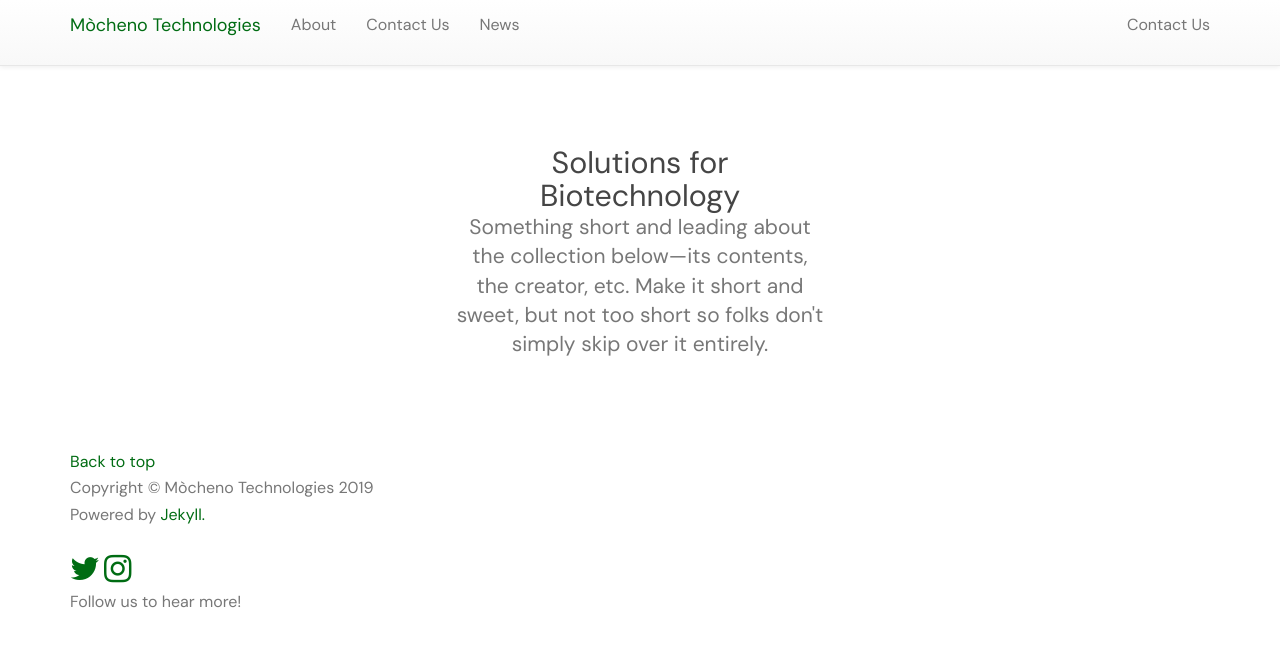
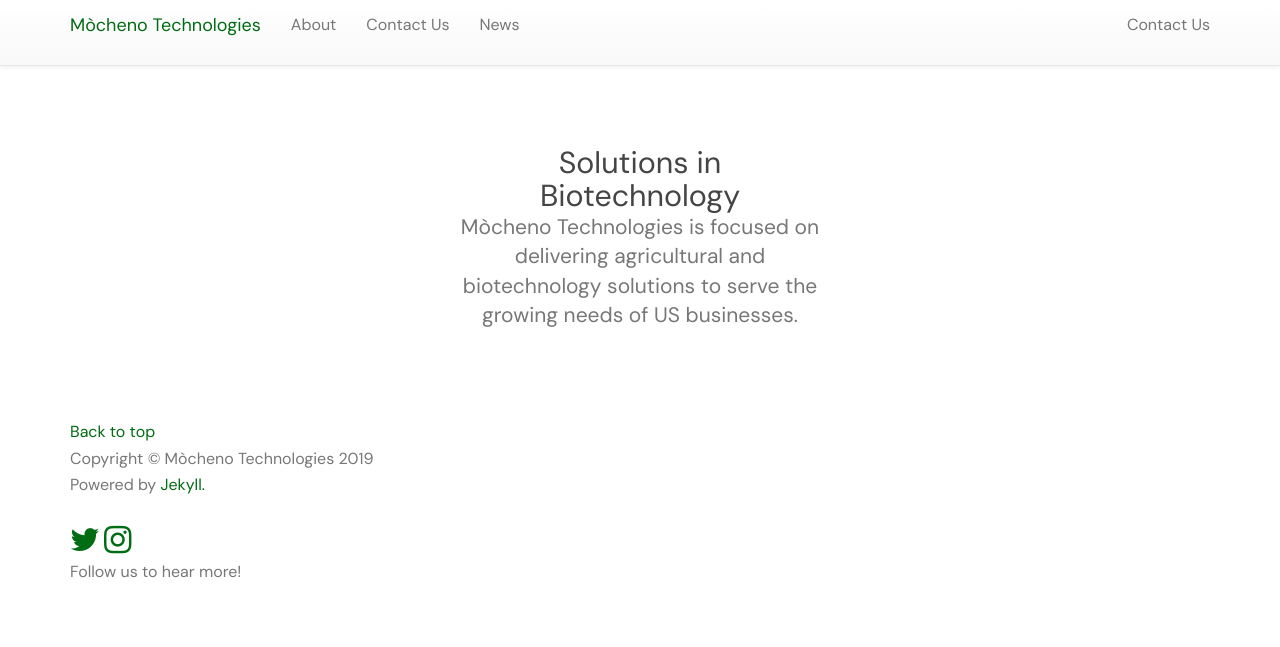
Before and after one commit to isottavia/Mocheno-Technologies-Website, a Jekyll site: the page built from index.html, in a window 1280 px wide. Shown: the top 647 px of the page. Built offline with Jekyll 4.4.1, drawn with Linux system fonts in a browser that asks for light colours; nearby versions of some CDN libraries.

Commit message:
First iteration of index page jumbotron text

```diff
--- a/index.html
+++ b/index.html
@@ -4,7 +4,7 @@ layout: default
 
 <section class="jumbotron text-center">
     <div class="container">
-    	<h1 class="jumbotron-heading">Solutions for Biotechnology</h1>
-          <p class="lead text-muted">Something short and leading about the collection below—its contents, the creator, etc. Make it short and sweet, but not too short so folks don't simply skip over it entirely.</p>
+    	<h1 class="jumbotron-heading">Solutions in Biotechnology</h1>
+			<p class="lead text-muted">Mòcheno Technologies is focused on delivering agricultural and biotechnology solutions to serve the growing needs of US businesses.</p>
     </div>
 </section>
```
